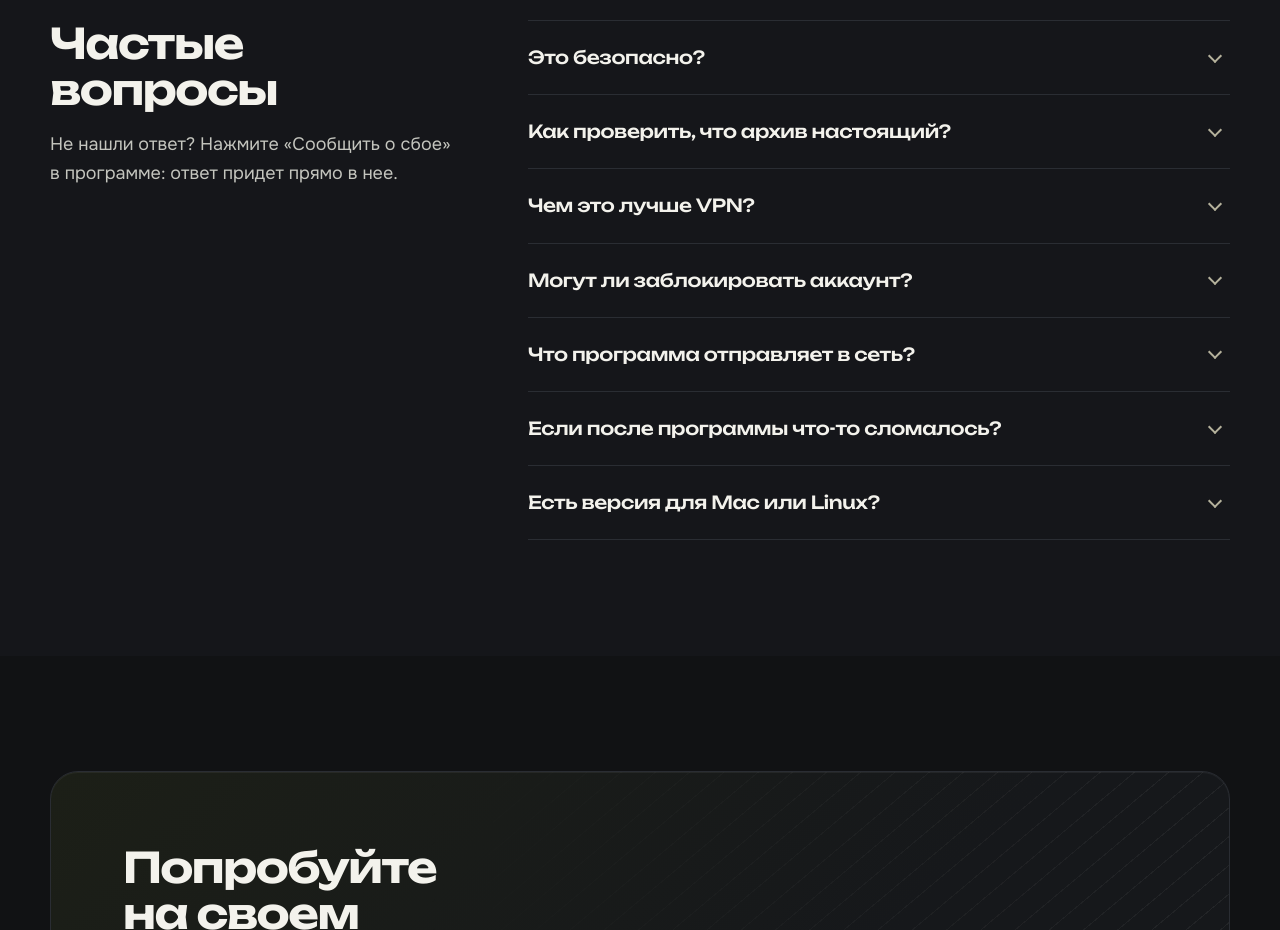
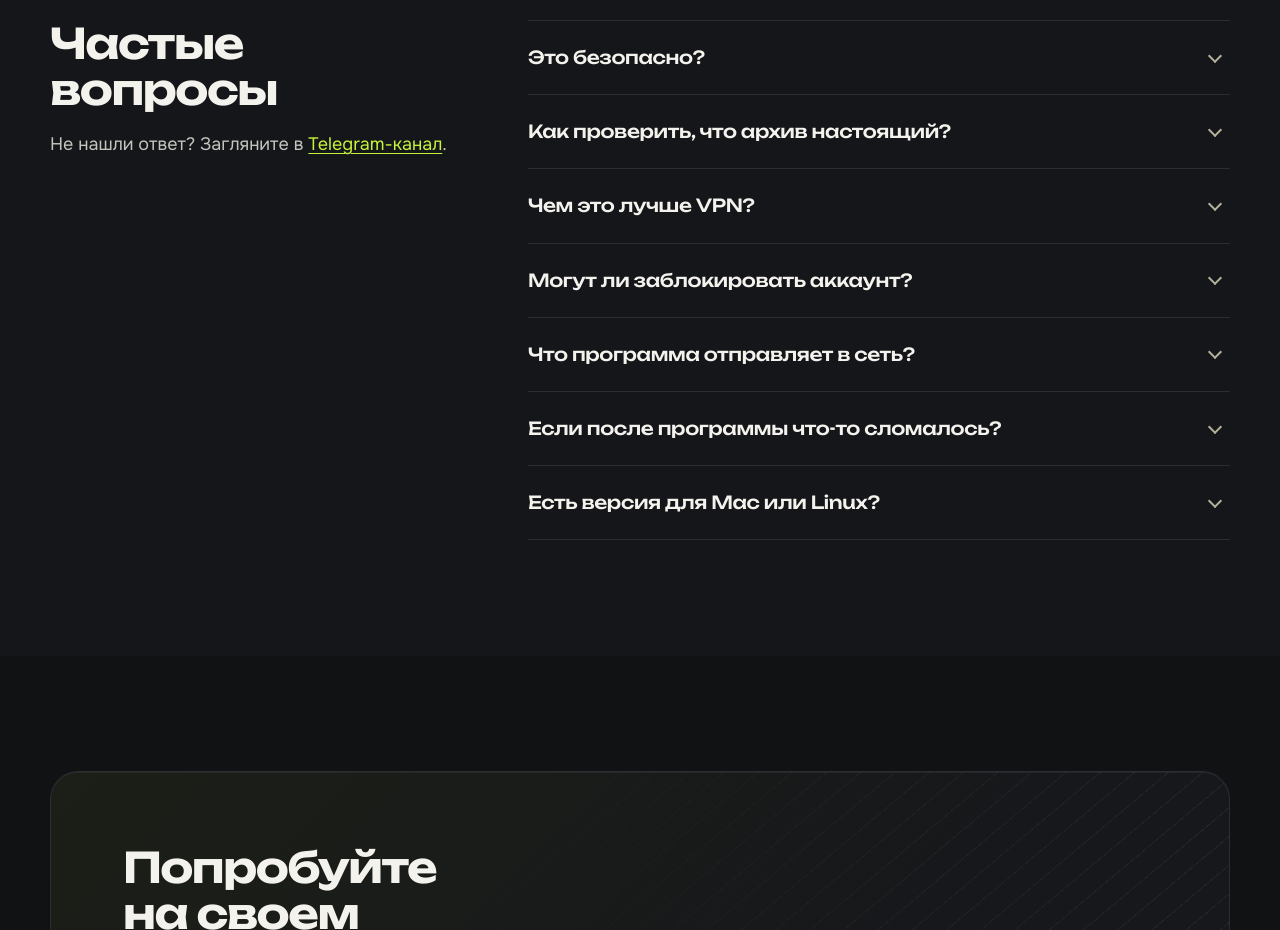
Before and after one commit to under2ker/chimerion, a browser extension: page site/index.html in a window 1280 px wide. Shown: the part 8280-9210 px from the top of the page. Drawn offline with Linux system fonts and the light colour scheme; no server answers.

Commit message:
Сайт: вместо чата ссылка на Telegram-канал

```diff
--- a/site/index.html
+++ b/site/index.html
@@ -633,7 +633,7 @@ h2 { font: 650 clamp(27px, 3.3vw, 42px)/1.1 var(--display); letter-spacing: -.03
     <div class="wrap faq-wrap">
       <div>
         <h2 id="faq-h">Частые вопросы</h2>
-        <p class="intro">Не нашли ответ? Нажмите «Сообщить о сбое» в программе: ответ придет прямо в нее.</p>
+        <p class="intro">Не нашли ответ? Загляните в <a href="https://t.me/chimeriondns" style="color: var(--lime)">Telegram-канал</a>.</p>
       </div>
       <div class="faq">
         <details>
@@ -658,7 +658,7 @@ h2 { font: 650 clamp(27px, 3.3vw, 42px)/1.1 var(--display); letter-spacing: -.03
         </details>
         <details>
           <summary>Если после программы что-то сломалось?</summary>
-          <p>«Отключить» возвращает исходные DNS. Если программа не запускается, в архиве лежит reset-dns.cmd: он попытается восстановить исходные DNS и убрать правила «Двух DNS». Если восстановить настройки не удалось, обратитесь за помощью. С вопросами нажмите «Сообщить о сбое» в программе.</p>
+          <p>«Отключить» возвращает исходные DNS. Если программа не запускается, в архиве лежит reset-dns.cmd: он попытается восстановить исходные DNS и убрать правила «Двух DNS». Если восстановить настройки не удалось, обратитесь за помощью. С вопросами приходите в <a href="https://t.me/chimeriondns">Telegram-канал</a>.</p>
         </details>
         <details>
           <summary>Есть версия для Mac или Linux?</summary>
```
Also changed, not shown: 1 other file.
